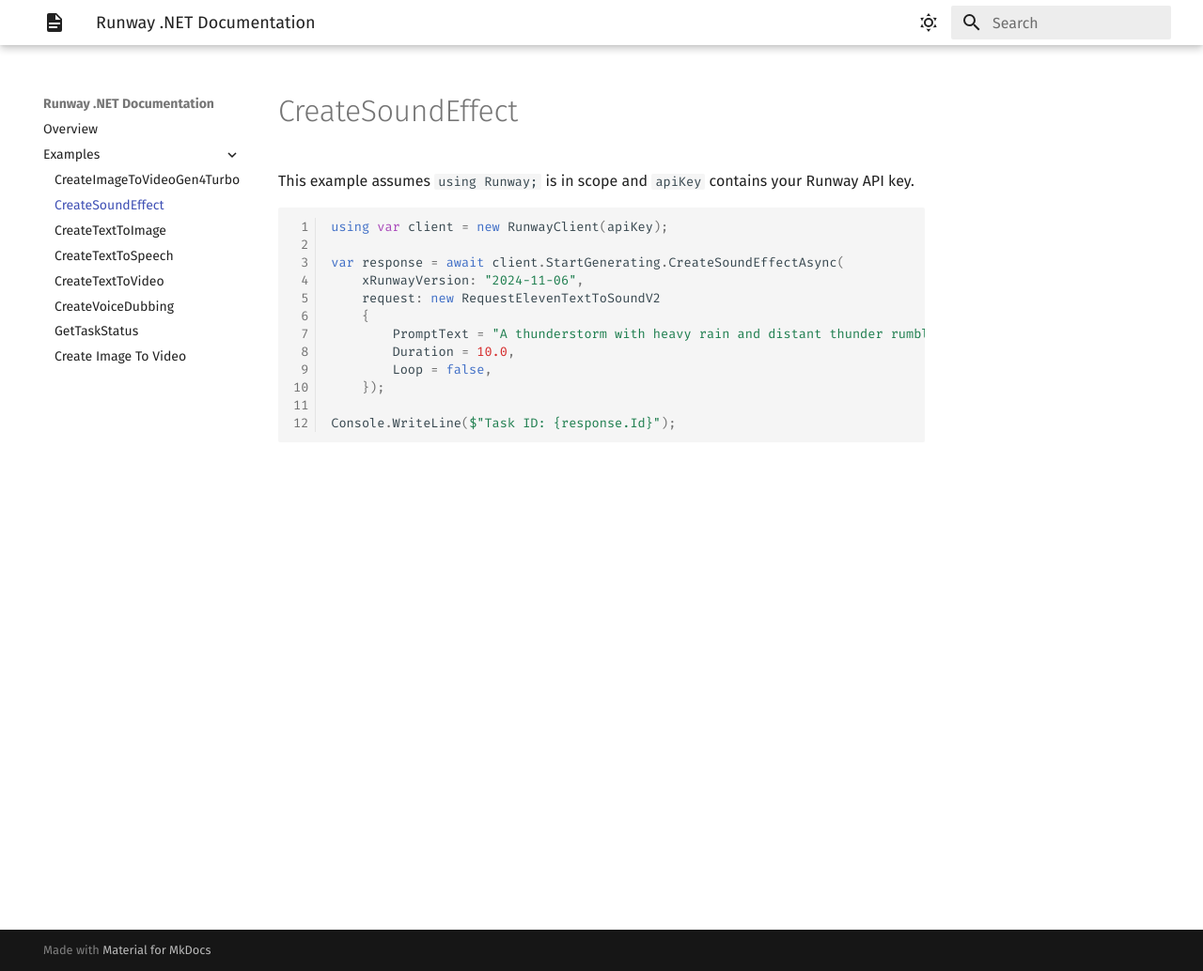
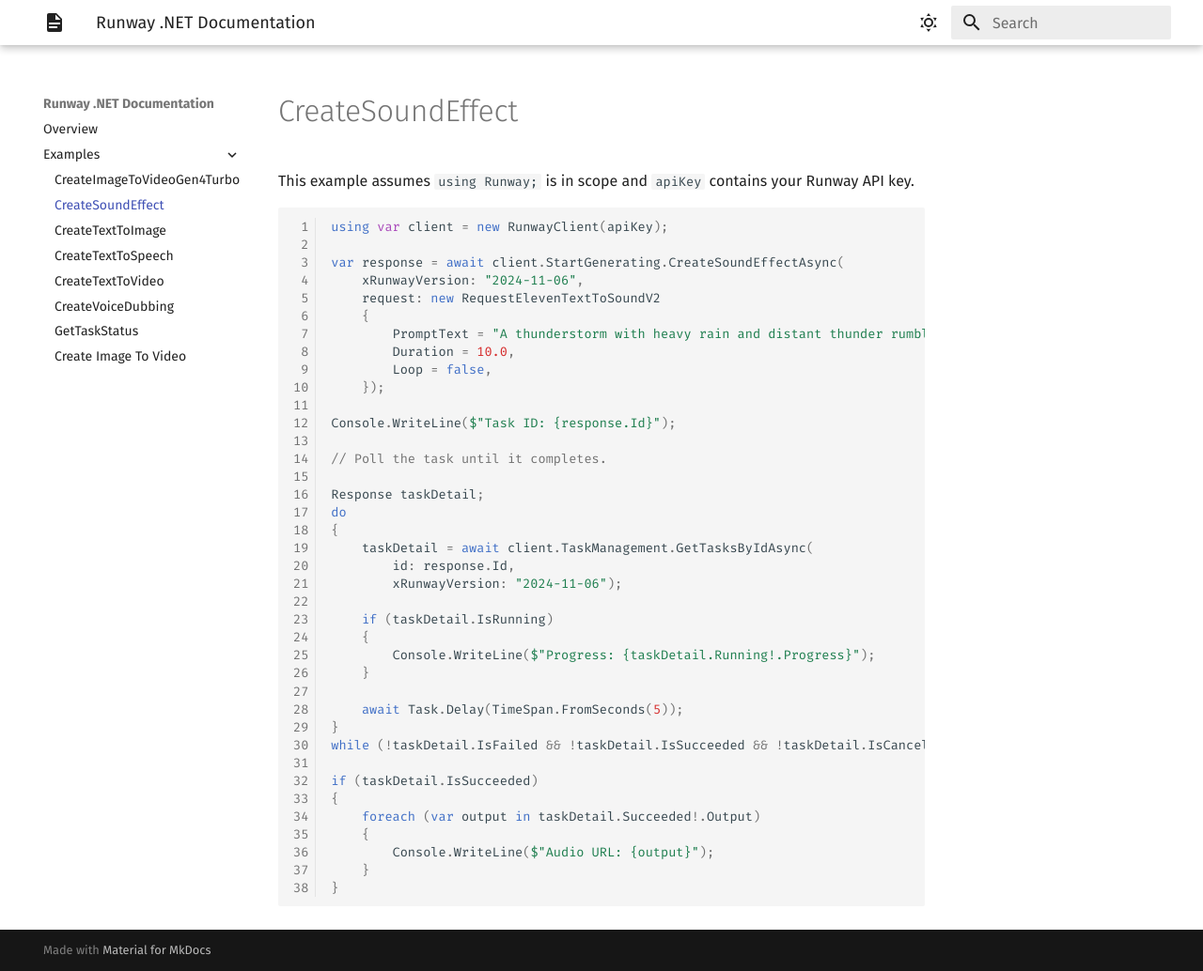
Before and after one commit to tryAGI/Runway, an MkDocs documentation site: the page built from docs/examples/createsoundeffect.md, in a window 1280 px wide and 1034 px high. Shown: the whole window at 94% size. Built offline with MkDocs 1.6.1 and Material for MkDocs 9.7.7, drawn with Linux system fonts in a browser that asks for light colours; the version menu is left out.

Commit message:
Add polling-to-completion to audio Example tests
Co-Authored-By: Claude Opus 4.6 <noreply@anthropic.com>

````diff
--- a/docs/examples/createsoundeffect.md
+++ b/docs/examples/createsoundeffect.md
@@ -17,4 +17,30 @@ var response = await client.StartGenerating.CreateSoundEffectAsync(
     });
 
 Console.WriteLine($"Task ID: {response.Id}");
+
+// Poll the task until it completes.
+
+Response taskDetail;
+do
+{
+    taskDetail = await client.TaskManagement.GetTasksByIdAsync(
+        id: response.Id,
+        xRunwayVersion: "2024-11-06");
+
+    if (taskDetail.IsRunning)
+    {
+        Console.WriteLine($"Progress: {taskDetail.Running!.Progress}");
+    }
+
+    await Task.Delay(TimeSpan.FromSeconds(5));
+}
+while (!taskDetail.IsFailed && !taskDetail.IsSucceeded && !taskDetail.IsCancelled);
+
+if (taskDetail.IsSucceeded)
+{
+    foreach (var output in taskDetail.Succeeded!.Output)
+    {
+        Console.WriteLine($"Audio URL: {output}");
+    }
+}
 ```
````
Also changed, not shown: docs/examples/createtexttospeech.md (+26 -0 lines), docs/examples/createvoicedubbing.md (+26 -0 lines), 3 other files.
